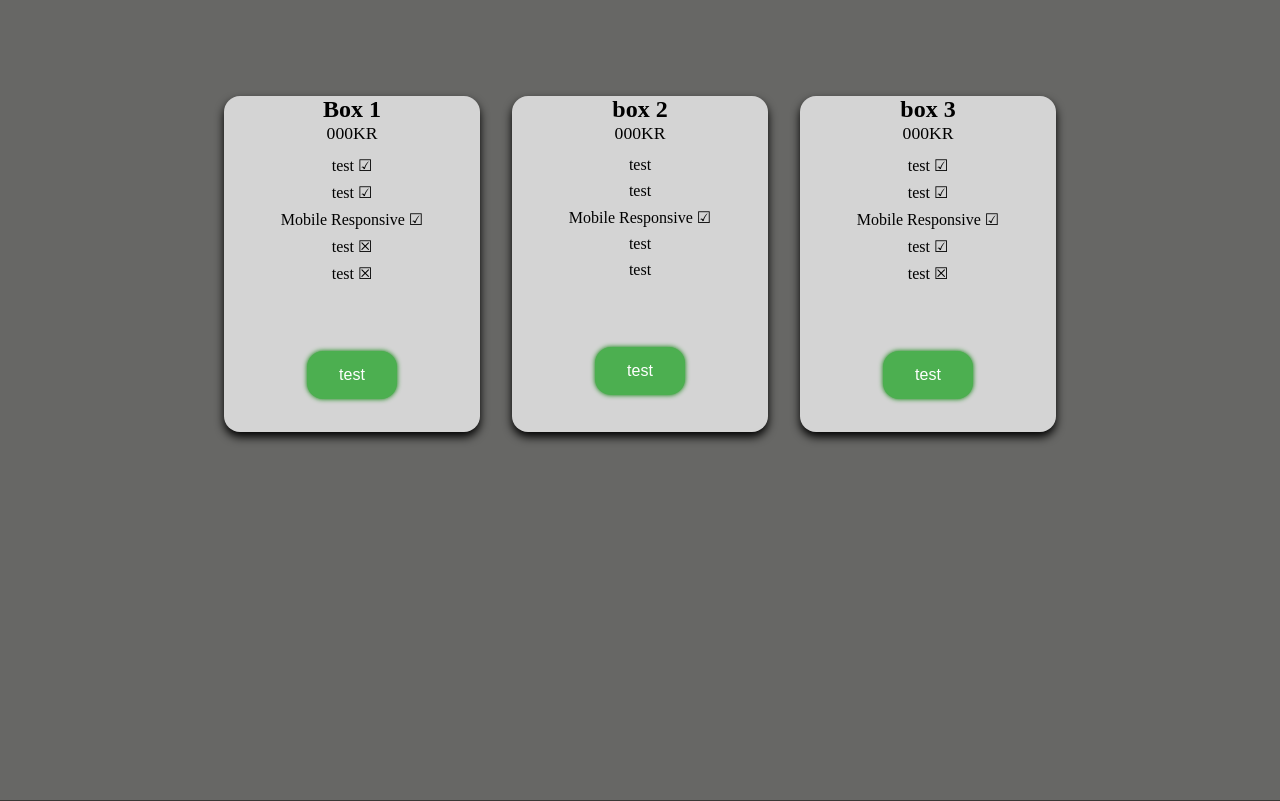
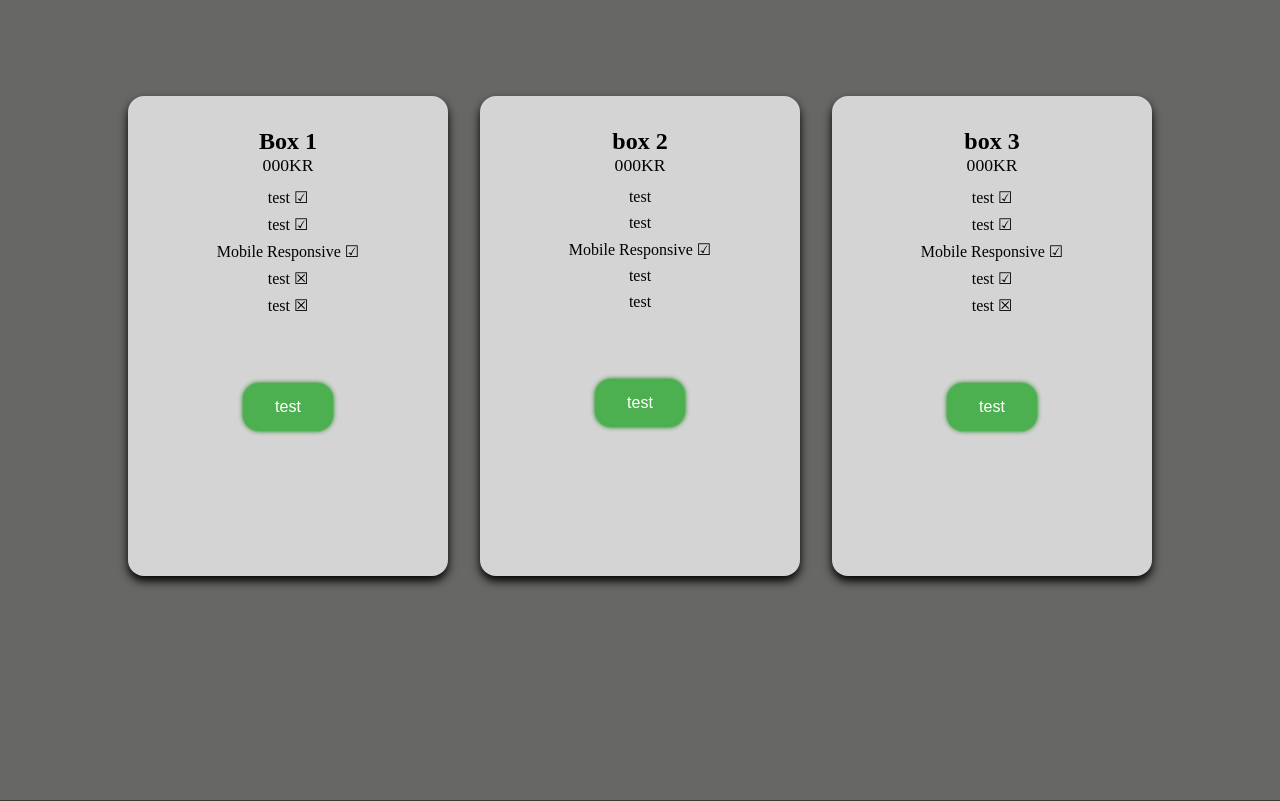
Before and after one commit to Simonbackman/GASKAIT-UF, a PHP site: page /Priser.php in a window 1280 px wide. Shown: the part 116-917 px from the top of the page. Run offline with PHP 8.4, Linux system fonts and the light colour scheme; some libraries are stand-ins or nearby versions.

Commit message:
Add files via upload

```diff
--- a/css/style.css
+++ b/css/style.css
@@ -131,34 +131,33 @@ nav {
     text-align: center;
 }
 .box1{
-    height: 21em;
-    width: 16em;
+    padding-top: 2em;
+    height: 30em;
+    width: 20em;
     background-color: #d4d4d4;
     box-shadow: 0px 5px 10px #000000;
     margin: 1em;
     border-radius: 1em;
+
 }
 .box2{
-    height: 21em;
-    width: 16em;
+    padding-top: 2em;
+    height: 30em;
+    width: 20em;
     background-color: #d4d4d4;
     box-shadow: 0px 5px 10px #000000;
     margin: 1em;
     border-radius: 1em;
 }
 .box3{
-    height: 21em;
-    width: 16em;
+    padding-top: 2em;
+    height: 30em;
+    width: 20em;
     background-color: #d4d4d4;
     box-shadow: 0px 5px 10px #000000;
     margin: 1em;
     border-radius: 1em;
 }
-
-
-
-
-
 
 
 
--- a/javascript/js.js
+++ b/javascript/js.js
@@ -39,11 +39,11 @@ span.onclick = function() {
   popup1.style.display = "none";
 }
 // When the user clicks anywhere outside of the popup, close it
-window.onclick = function(event) {
+window.addEventListener("click", function(event){
     if (event.target == popup1) {
    popup1.style.display = "none";
   }
-}
+});
 
 // modal2
 var popup2 = document.getElementById("popup2");
@@ -64,11 +64,12 @@ span2.onclick = function() {
   popup2.style.display = "none";
 }
 // When the user clicks anywhere outside of the popup, close it
-window.onclick = function(event) {
+
+window.addEventListener("click", function(event){
     if (event.target == popup2) {
    popup2.style.display = "none";
   }
-}
+});
 
 //  modal3
 var popup3 = document.getElementById("popup3");
@@ -88,8 +89,8 @@ span3.onclick = function() {
   popup3.style.display = "none";
 }
 // When the user clicks anywhere outside of the popup, close it
-window.onclick = function(event) {
+window.addEventListener("click", function(event){
     if (event.target == popup3) {
    popup3.style.display = "none";
   }
-}
+});
```
Also changed, not shown: image/codeimg.webp (added). Lines whose indentation alone changed are shown as unchanged.
